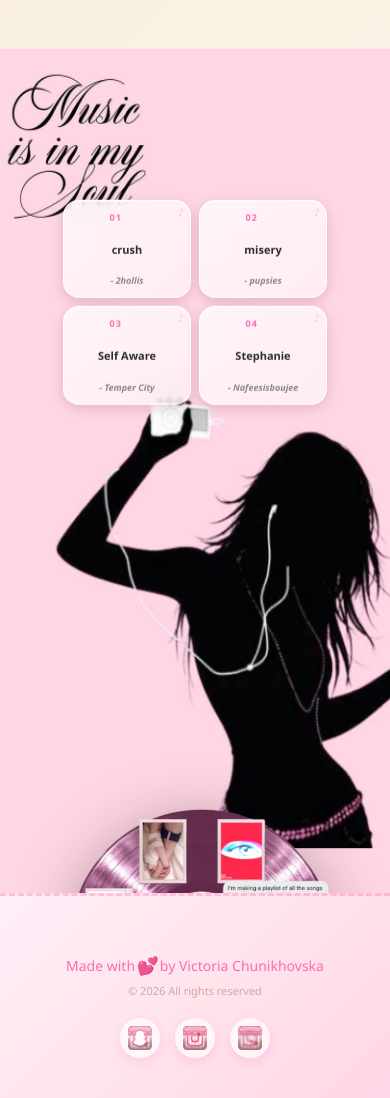
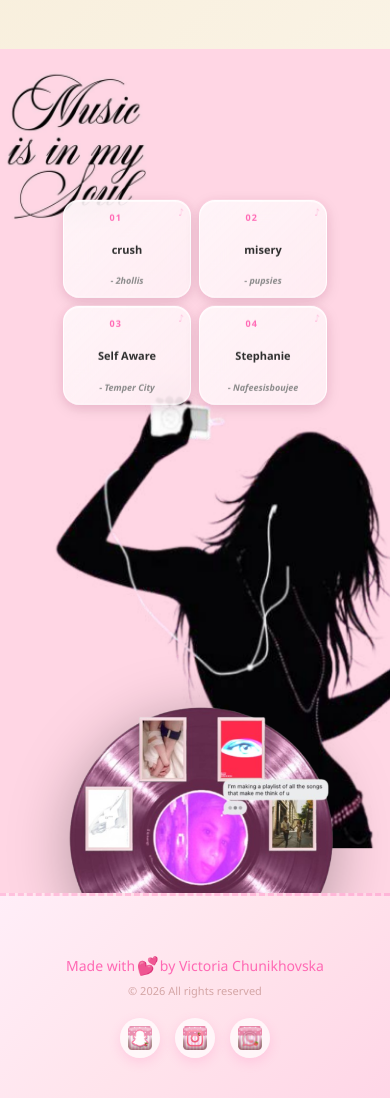
Before and after one commit to Vika09090913/vika-portfolio, a React (Create React App) app: page / in a window 390 px wide. Shown: the part 4171-5269 px from the top of the page. Built offline with nearby package versions, Linux system fonts and the light colour scheme.

Commit message:
Music mobile: disk bigger (1800px) and higher (55%) - half visible

```diff
--- a/src/App.css
+++ b/src/App.css
@@ -1215,7 +1215,7 @@ html {
 
     .music-vinyl-container {
       width: 350px !important;
-      top: 90% !important;
+      top: 78% !important;
     }
 
     /* Прибираємо стрічку на мобільному */
@@ -1229,7 +1229,7 @@ html {
       width: 85% !important;
       max-width: 280px !important;
       left: 50% !important;
-      top: 20% !important;
+      top: 5% !important;
       /* Трохи вище */
       transform: translate(-50%, -50%) !important;
       display: grid !important;
```
